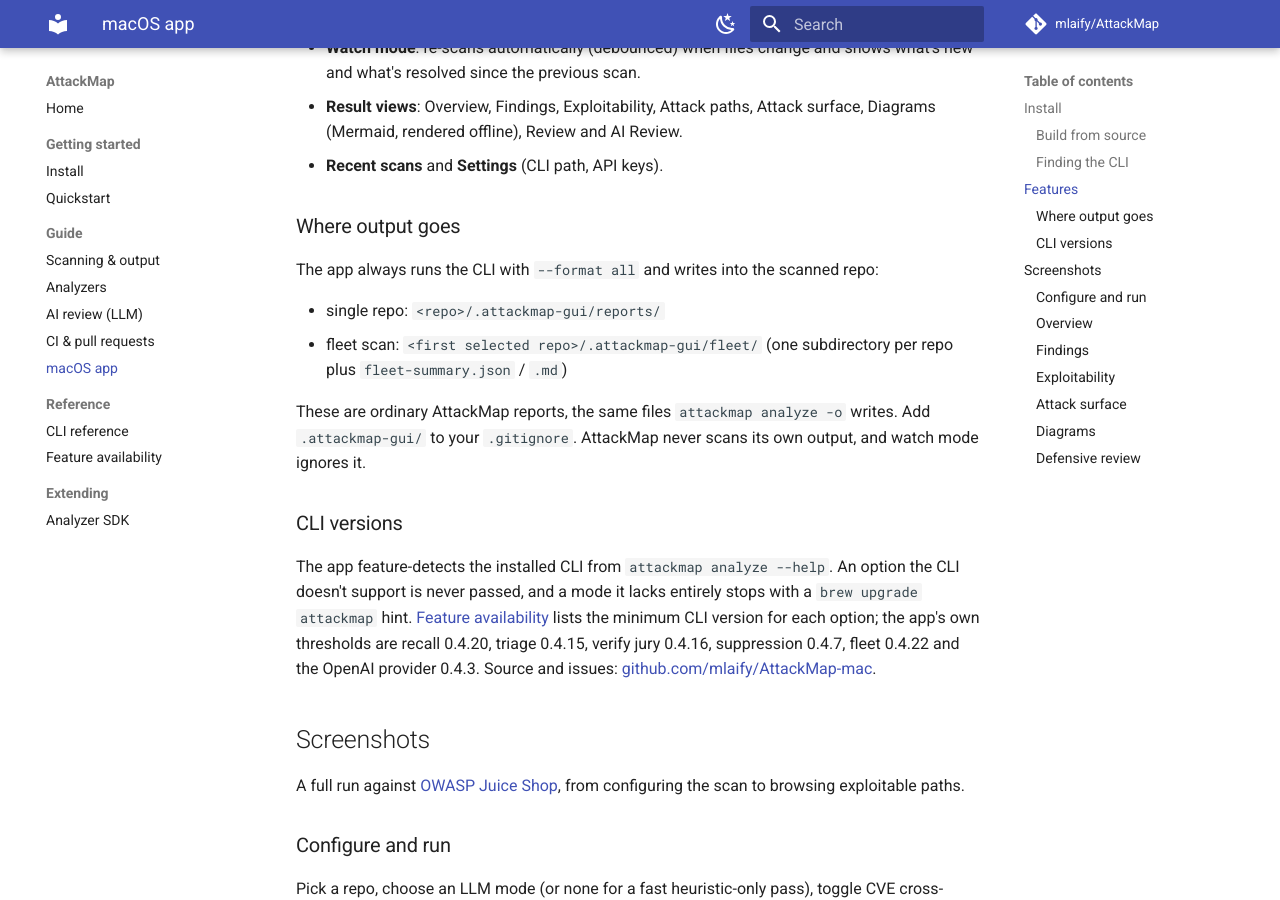
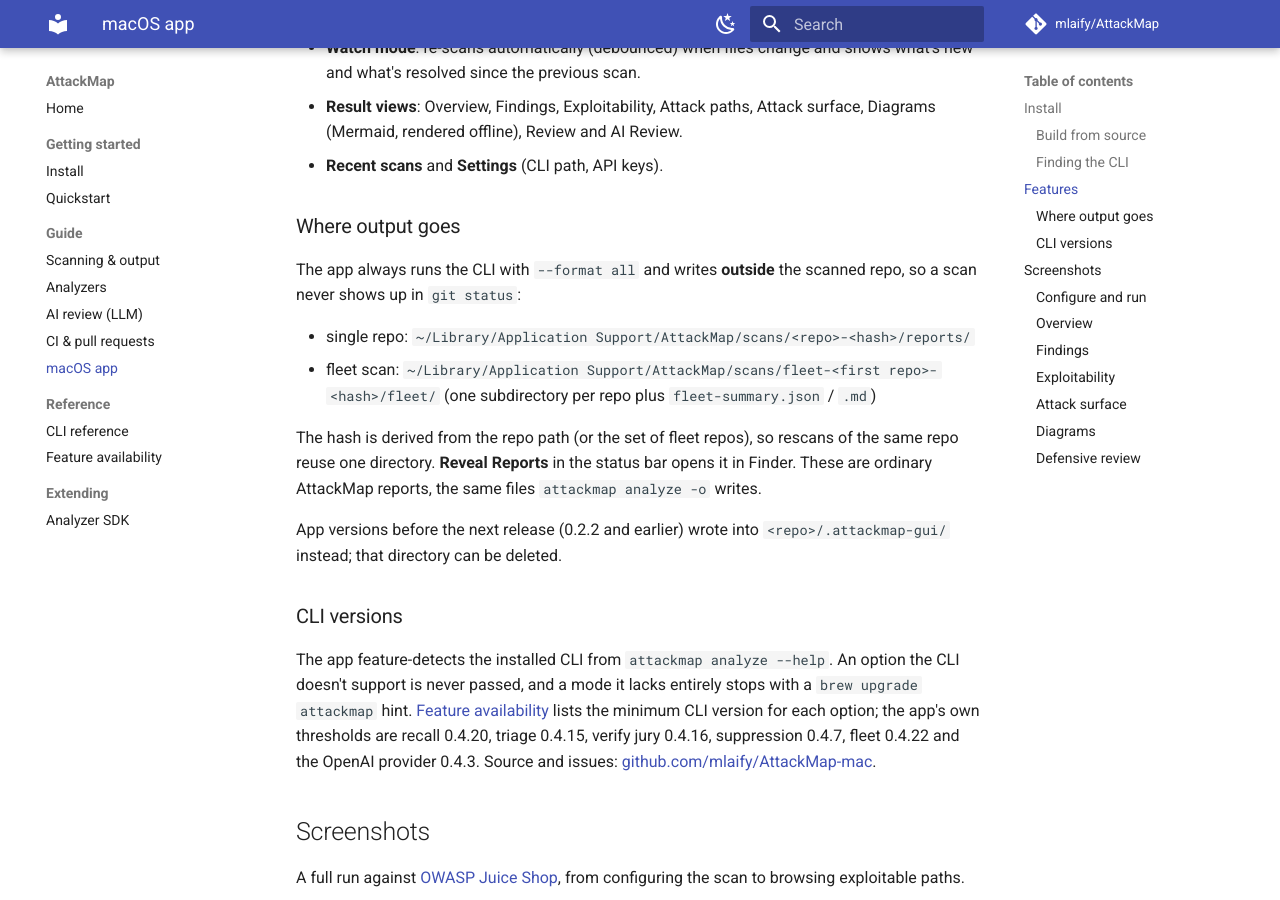
Before and after one commit to mlaify/attackmap-docs, an MkDocs documentation site: the page built from docs/gui.md, in a window 1280 px wide and 900 px high, scrolled down 1551 px. Built offline with MkDocs 1.6.1 and Material for MkDocs 9.7.7, drawn with Linux system fonts in a browser that asks for light colours; comment, search, counter and statistics services are not loaded.

Commit message:
gui.md: scan output now lives in Application Support (AttackMap-mac#6) (#21)
Co-authored-by: Claude Opus 5.5 <noreply@anthropic.com>

```diff
--- a/docs/gui.md
+++ b/docs/gui.md
@@ -72,16 +72,20 @@ shell's `PATH`, then in `/opt/homebrew/bin`, `/usr/local/bin` and
 
 ### Where output goes
 
-The app always runs the CLI with `--format all` and writes into the scanned
-repo:
+The app always runs the CLI with `--format all` and writes **outside** the
+scanned repo, so a scan never shows up in `git status`:
 
-- single repo: `<repo>/.attackmap-gui/reports/`
-- fleet scan: `<first selected repo>/.attackmap-gui/fleet/` (one subdirectory
-  per repo plus `fleet-summary.json` / `.md`)
+- single repo: `~/Library/Application Support/AttackMap/scans/<repo>-<hash>/reports/`
+- fleet scan: `~/Library/Application Support/AttackMap/scans/fleet-<first repo>-<hash>/fleet/`
+  (one subdirectory per repo plus `fleet-summary.json` / `.md`)
 
-These are ordinary AttackMap reports, the same files `attackmap analyze -o`
-writes. Add `.attackmap-gui/` to your `.gitignore`. AttackMap never scans its
-own output, and watch mode ignores it.
+The hash is derived from the repo path (or the set of fleet repos), so rescans of
+the same repo reuse one directory. **Reveal Reports** in the status bar opens it
+in Finder. These are ordinary AttackMap reports, the same files
+`attackmap analyze -o` writes.
+
+App versions before the next release (0.2.2 and earlier) wrote into
+`<repo>/.attackmap-gui/` instead; that directory can be deleted.
 
 ### CLI versions
 
```
